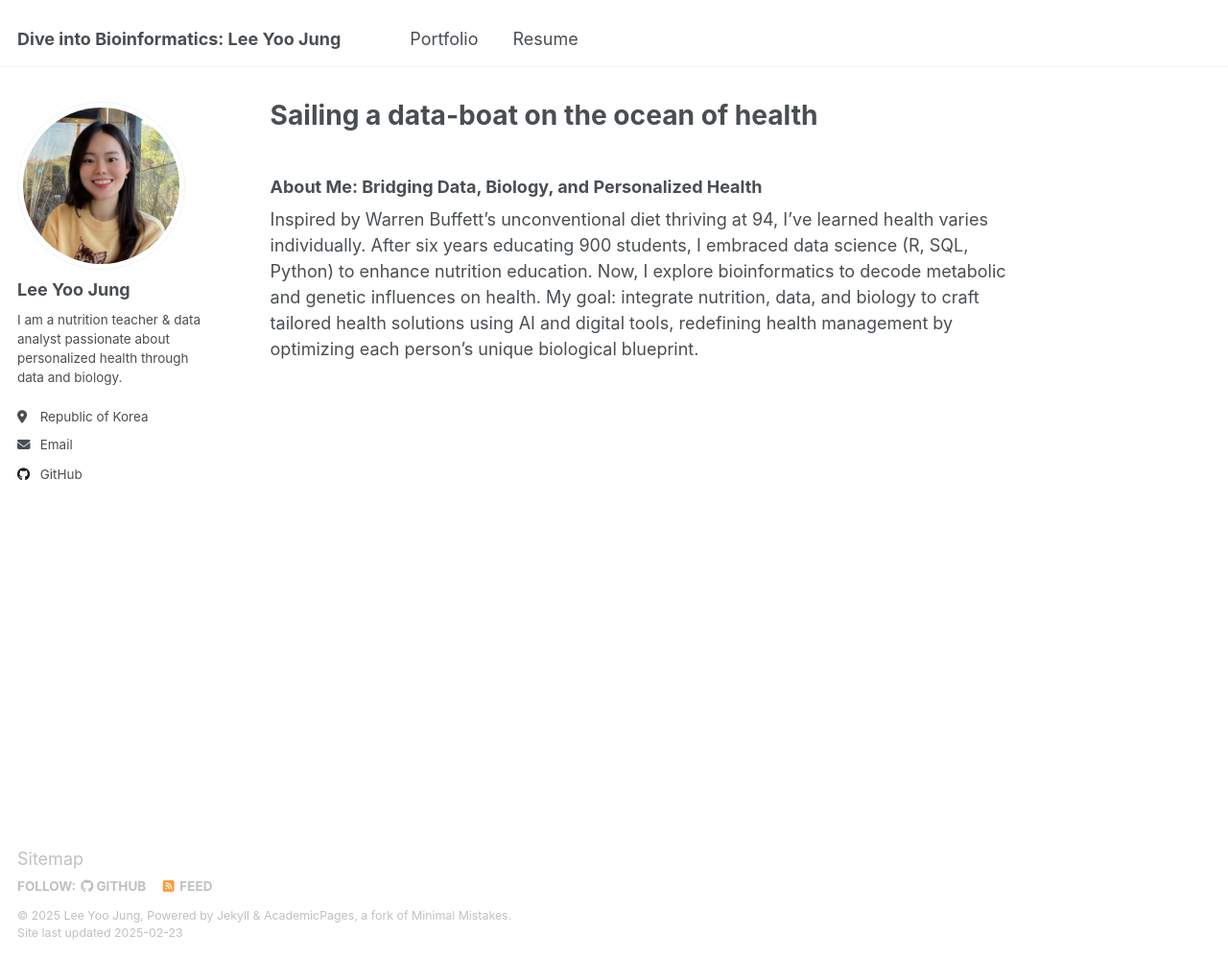
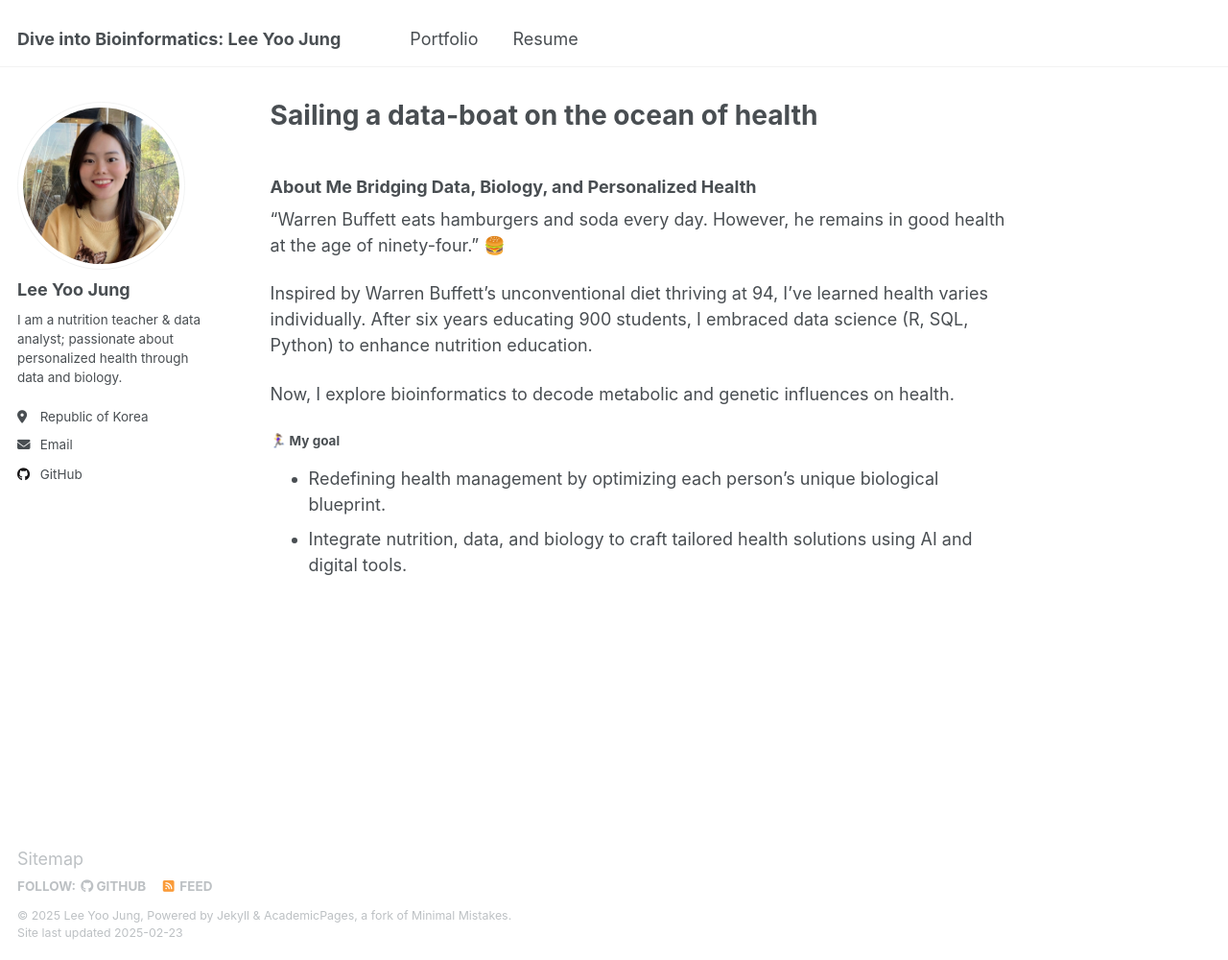
Before and after one commit to yoojungslee/yoojungslee.github.io, a Jekyll site: the page built from _pages/about.md, in a window 1280 px wide and 1000 px high. Shown: the whole window at 96% size. Built offline with Jekyll 4.4.1, drawn with Linux system fonts in a browser that asks for light colours; emoji names are drawn with the system emoji font.

Commit message:
detail_modest

```diff
--- a/_config.yml
+++ b/_config.yml
@@ -25,7 +25,7 @@ author:
   avatar           : "profile.jpeg"
   name             : "Lee Yoo Jung"
   pronouns         : # example: "she/her"
-  bio              : " I am a nutrition teacher & data analyst passionate about personalized health through data and biology. "
+  bio              : " I am a nutrition teacher & data analyst; passionate about personalized health through data and biology. "
   location         : "Republic of Korea"
   uri              : # URL
   email            : "yoojungs.lee@gmail.com"
--- a/_pages/about.md
+++ b/_pages/about.md
@@ -7,6 +7,13 @@ redirect_from:
   - /about.html
 ---
 
-### **About Me: Bridging Data, Biology, and Personalized Health**
+### **About Me Bridging Data, Biology, and Personalized Health**
+“Warren Buffett eats  hamburgers and soda every day. However, he remains in good health at the age of ninety-four.” :hamburger:
 
-Inspired by Warren Buffett’s unconventional diet thriving at 94, I’ve learned health varies individually. After six years educating 900 students, I embraced data science (R, SQL, Python) to enhance nutrition education. Now, I explore bioinformatics to decode metabolic and genetic influences on health. My goal: integrate nutrition, data, and biology to craft tailored health solutions using AI and digital tools, redefining health management by optimizing each person’s unique biological blueprint.
+Inspired by Warren Buffett’s unconventional diet thriving at 94, I’ve learned health varies individually. After six years educating 900 students, I embraced data science (R, SQL, Python) to enhance nutrition education.
+
+Now, I explore bioinformatics to decode metabolic and genetic influences on health.
+
+#### :running_woman: My goal
+- Redefining health management by optimizing each person’s unique biological blueprint.
+- Integrate nutrition, data, and biology to craft tailored health solutions using AI and digital tools.
```
